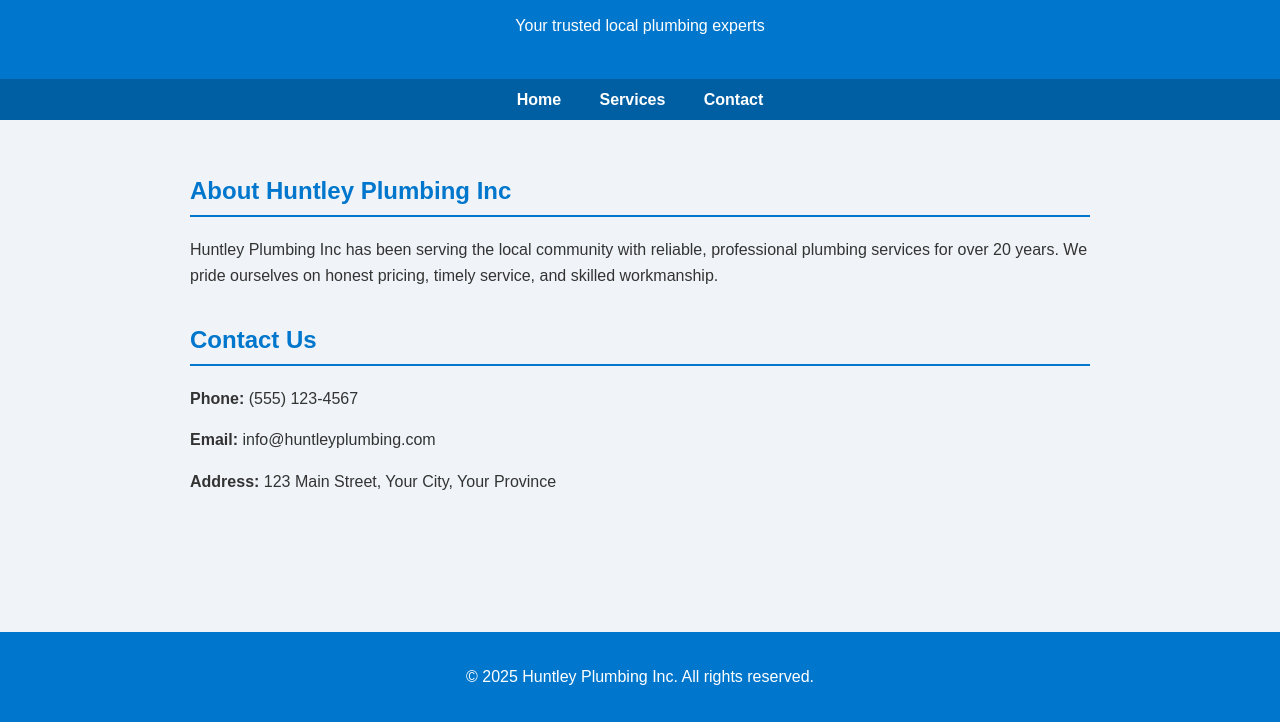
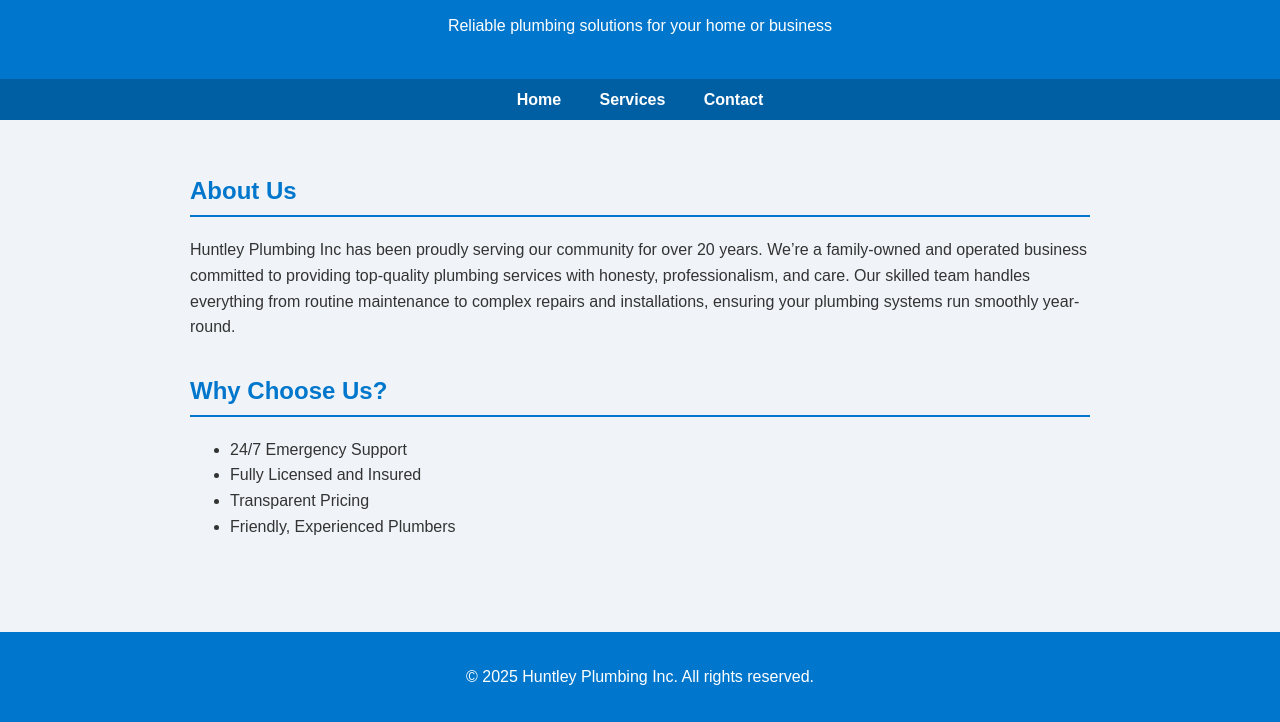
Before and after one commit to LukeBallinger0/plumbing1, a plain HTML site: page index.html in a window 1280 px wide. Shown: the part 78-800 px from the top of the page. Drawn offline with Linux system fonts and the light colour scheme.

Commit message:
Update index.html

```diff
--- a/index.html
+++ b/index.html
@@ -3,40 +3,36 @@
 <head>
   <meta charset="UTF-8" />
   <meta name="viewport" content="width=device-width, initial-scale=1" />
-  <title>Huntley Plumbing Inc</title>
+  <title>Huntley Plumbing Inc - Home</title>
   <link rel="stylesheet" href="styles.css" />
 </head>
 <body>
   <header>
     <h1>Huntley Plumbing Inc</h1>
-    <p>Your trusted local plumbing experts</p>
+    <p>Reliable plumbing solutions for your home or business</p>
   </header>
   <nav>
     <a href="index.html">Home</a>
     <a href="services.html">Services</a>
-    <a href="#contact">Contact</a>
+    <a href="contact.html">Contact</a>
   </nav>
   <main>
-    <section id="about">
-      <h2>About Huntley Plumbing Inc</h2>
-      <p>
-        Huntley Plumbing Inc has been serving the local community with reliable, professional plumbing services for over 20 years.
-        We pride ourselves on honest pricing, timely service, and skilled workmanship.
-      </p>
+    <section>
+      <h2>About Us</h2>
+      <p>Huntley Plumbing Inc has been proudly serving our community for over 20 years. We’re a family-owned and operated business committed to providing top-quality plumbing services with honesty, professionalism, and care. Our skilled team handles everything from routine maintenance to complex repairs and installations, ensuring your plumbing systems run smoothly year-round.</p>
     </section>
-
-    <section id="contact">
-      <h2>Contact Us</h2>
-      <div class="contact-info">
-        <p><strong>Phone:</strong> (555) 123-4567</p>
-        <p><strong>Email:</strong> info@huntleyplumbing.com</p>
-        <p><strong>Address:</strong> 123 Main Street, Your City, Your Province</p>
-      </div>
+    <section>
+      <h2>Why Choose Us?</h2>
+      <ul>
+        <li>24/7 Emergency Support</li>
+        <li>Fully Licensed and Insured</li>
+        <li>Transparent Pricing</li>
+        <li>Friendly, Experienced Plumbers</li>
+      </ul>
     </section>
   </main>
   <footer>
     <p>&copy; 2025 Huntley Plumbing Inc. All rights reserved.</p>
   </footer>
-  <script src="script.js"></script>
 </body>
 </html>
```
